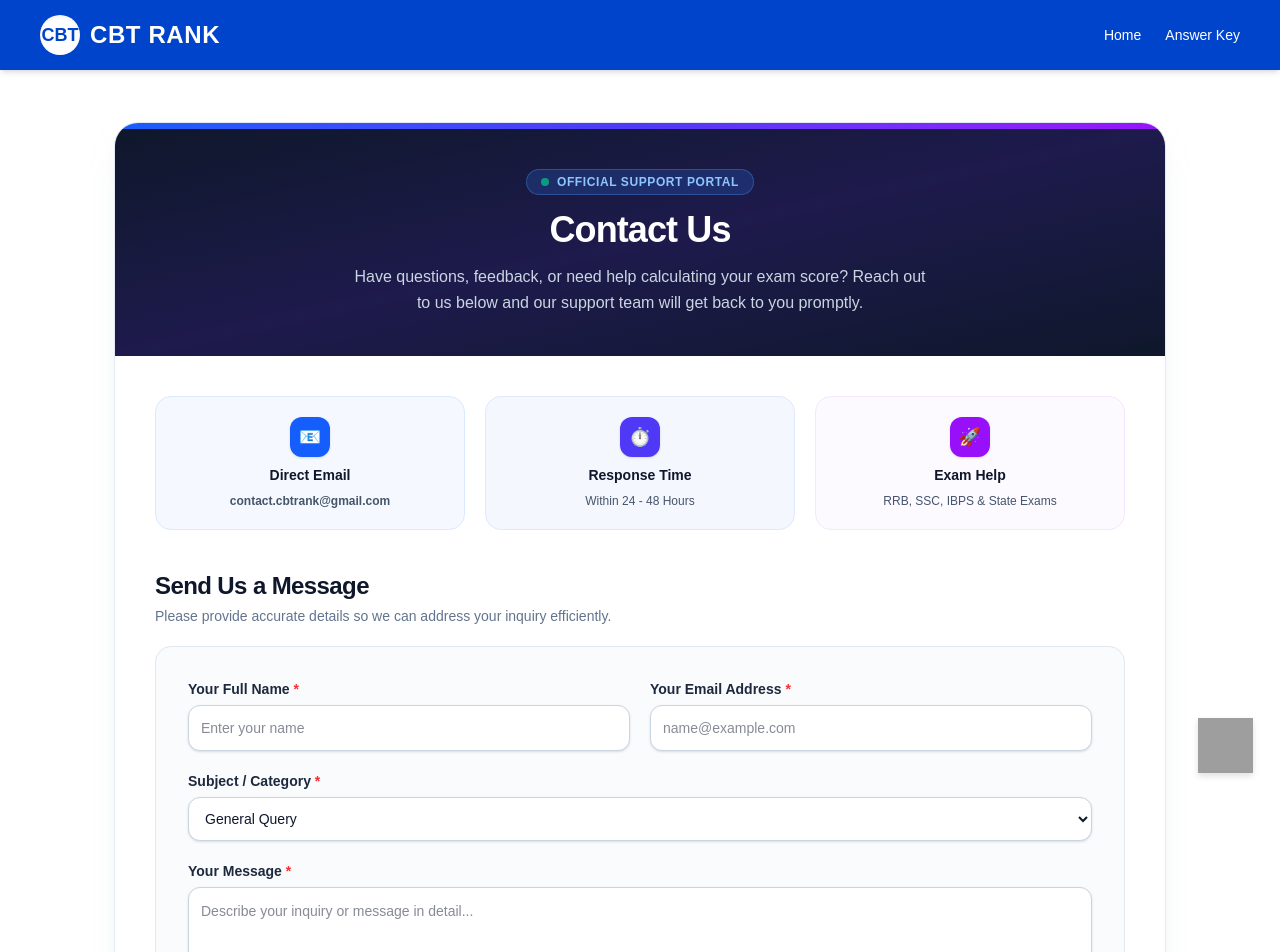
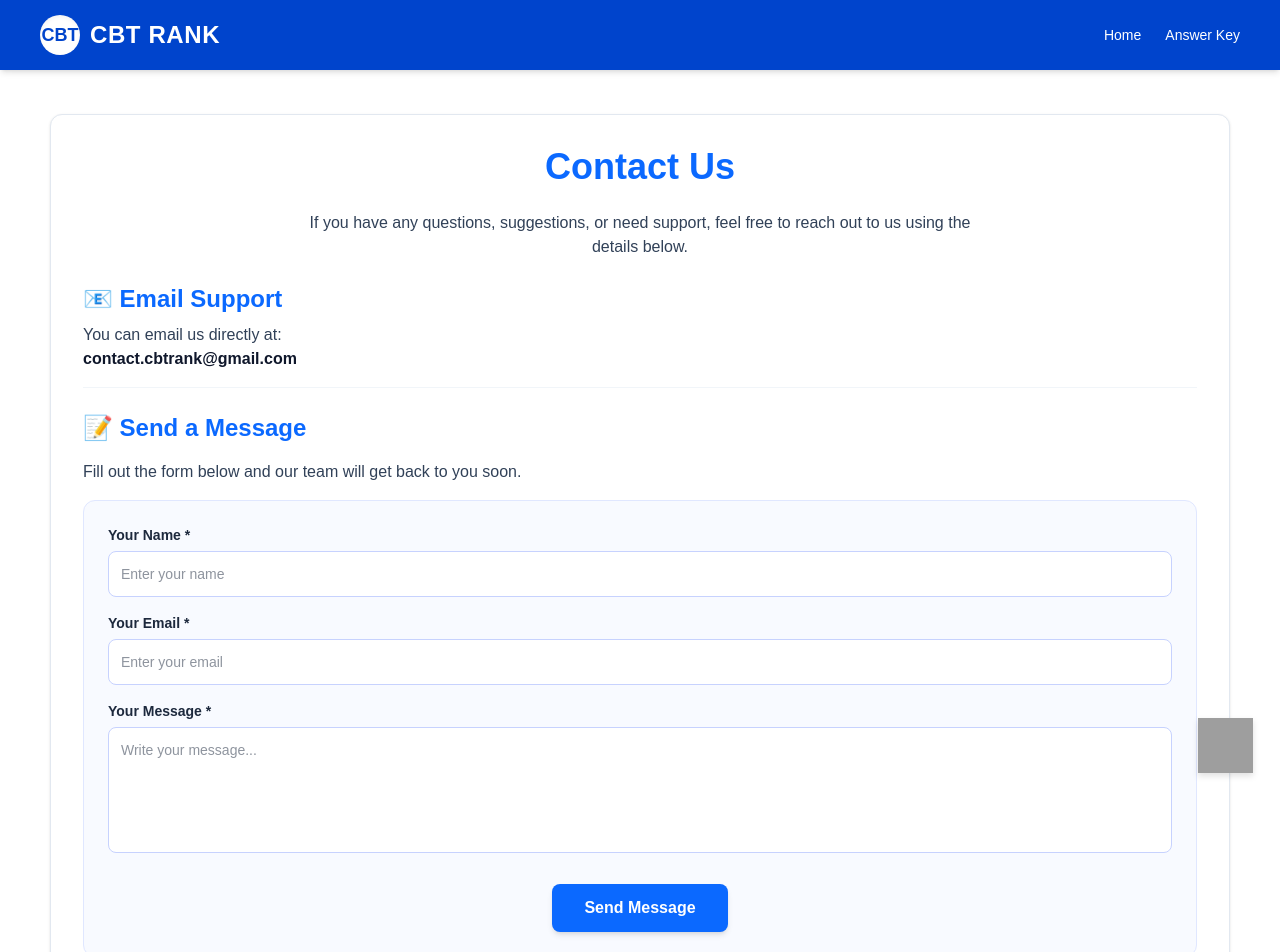
Before and after one commit to rusikakisku-jpg/cbtrank, a Next.js app: page /contact-us in a window 1280 px wide. Shown: the top 952 px of the page. Built offline with nearby package versions, Linux system fonts and the light colour scheme; grey boxes are pictures that could not be loaded.

Commit message:
Restore clean, simple, un-cluttered UI for /contact-us while preserving D1 database storage + Direct Gmail API delivery

```diff
--- a/app/contact-us/page.js
+++ b/app/contact-us/page.js
@@ -6,22 +6,18 @@ import { useState } from 'react';
 export default function ContactUsPage() {
   const [name, setName] = useState('');
   const [email, setEmail] = useState('');
-  const [subject, setSubject] = useState('General Query');
   const [message, setMessage] = useState('');
 
   const [loading, setLoading] = useState(false);
-  const [successMessage, setSuccessMessage] = useState('');
+  const [success, setSuccess] = useState(false);
   const [errorMessage, setErrorMessage] = useState('');
 
   const handleSubmit = async (e) => {
     e.preventDefault();
-    if (!name.trim() || !email.trim() || !message.trim()) {
-      setErrorMessage('Please fill in all required fields.');
-      return;
-    }
+    if (!name.trim() || !email.trim() || !message.trim()) return;
 
     setLoading(true);
-    setSuccessMessage('');
+    setSuccess(false);
     setErrorMessage('');
 
     try {
@@ -31,7 +27,7 @@ export default function ContactUsPage() {
         body: JSON.stringify({
           name: name.trim(),
           email: email.trim(),
-          subject: subject.trim(),
+          subject: 'General Query',
           message: message.trim()
         })
       });
@@ -39,217 +35,116 @@ export default function ContactUsPage() {
       const data = await res.json();
 
       if (data.success) {
-        setSuccessMessage(data.message || 'Your message was sent successfully!');
+        setSuccess(true);
         setName('');
         setEmail('');
-        setSubject('General Query');
         setMessage('');
       } else {
         setErrorMessage(data.message || 'Failed to send message. Please try again.');
       }
     } catch (err) {
-      console.error('Contact Form Submit Exception:', err);
-      setErrorMessage('Network error while submitting. Please check your connection and try again.');
+      console.error('Contact Form Error:', err);
+      setErrorMessage('Network error while submitting. Please try again.');
     } finally {
       setLoading(false);
     }
   };
 
   return (
-    <div className="w-[98%] max-w-[1100px] mx-auto px-3 sm:px-6 py-8 font-sans antialiased text-slate-900">
+    <div className="w-[98%] max-w-[1200px] mx-auto px-2.5 py-6">
+      <div className="bg-white p-6 sm:p-8 rounded-xl border border-slate-200 shadow-sm space-y-6">
 
-      {/* MASTER CARD CONTAINER */}
-      <div className="bg-white border border-slate-200/90 rounded-3xl shadow-xl shadow-slate-200/50 overflow-hidden">
-
-        {/* Top Decorative Gradient Accent Bar */}
-        <div className="h-1.5 bg-gradient-to-r from-blue-600 via-indigo-600 to-purple-600"></div>
-
-        {/* Header Banner */}
-        <div className="bg-gradient-to-br from-slate-900 via-indigo-950 to-slate-900 text-white py-10 px-6 sm:px-10 text-center space-y-3 relative overflow-hidden">
-          <div className="inline-flex items-center gap-2 bg-blue-500/20 border border-blue-400/30 text-blue-300 text-xs font-extrabold px-3.5 py-1 rounded-full uppercase tracking-wider">
-            <span className="w-2 h-2 rounded-full bg-emerald-400 animate-pulse"></span>
-            Official Support Portal
-          </div>
-
-          <h1 className="text-3xl sm:text-4xl font-extrabold tracking-tight text-white leading-tight">
+        <h1 className="text-3xl sm:text-4xl font-bold text-[#0b69ff] text-center">
           Contact Us
         </h1>
 
-          <p className="text-sm sm:text-base text-slate-300 max-w-xl mx-auto font-medium leading-relaxed">
-            Have questions, feedback, or need help calculating your exam score? Reach out to us below and our support team will get back to you promptly.
+        <p className="text-base text-slate-700 text-center max-w-2xl mx-auto">
+          If you have any questions, suggestions, or need support, feel free to reach out to us using the details below.
+        </p>
+
+        <div className="space-y-2 text-center sm:text-left border-b border-slate-100 pb-4">
+          <h2 className="text-xl sm:text-2xl font-bold text-[#0b69ff]">📧 Email Support</h2>
+          <p className="text-base text-slate-700">
+            You can email us directly at:<br />
+            <strong className="text-slate-900 select-all font-semibold">contact.cbtrank@gmail.com</strong>
           </p>
         </div>
 
-        {/* Main Body */}
-        <div className="p-6 sm:p-10 space-y-8">
+        <div className="space-y-4">
+          <h2 className="text-xl sm:text-2xl font-bold text-[#0b69ff]">📝 Send a Message</h2>
+          <p className="text-base text-slate-700">
+            Fill out the form below and our team will get back to you soon.
+          </p>
 
-          {/* Quick Info Grid */}
-          <div className="grid grid-cols-1 md:grid-cols-3 gap-5">
-            <div className="bg-blue-50/60 border border-blue-100 rounded-2xl p-5 space-y-2 text-center">
-              <div className="w-10 h-10 bg-blue-600 text-white rounded-xl flex items-center justify-center mx-auto text-lg shadow-sm">
-                📧
-              </div>
-              <h3 className="font-bold text-slate-900 text-sm">Direct Email</h3>
-              <p className="text-xs text-slate-600 font-semibold select-all">
-                contact.cbtrank@gmail.com
-              </p>
-            </div>
-
-            <div className="bg-indigo-50/60 border border-indigo-100 rounded-2xl p-5 space-y-2 text-center">
-              <div className="w-10 h-10 bg-indigo-600 text-white rounded-xl flex items-center justify-center mx-auto text-lg shadow-sm">
-                ⏱️
-              </div>
-              <h3 className="font-bold text-slate-900 text-sm">Response Time</h3>
-              <p className="text-xs text-slate-600 font-medium">
-                Within 24 - 48 Hours
-              </p>
-            </div>
-
-            <div className="bg-purple-50/60 border border-purple-100 rounded-2xl p-5 space-y-2 text-center">
-              <div className="w-10 h-10 bg-purple-600 text-white rounded-xl flex items-center justify-center mx-auto text-lg shadow-sm">
-                🚀
-              </div>
-              <h3 className="font-bold text-slate-900 text-sm">Exam Help</h3>
-              <p className="text-xs text-slate-600 font-medium">
-                RRB, SSC, IBPS & State Exams
-              </p>
-            </div>
-          </div>
-
-          {/* Contact Form Section */}
-          <div className="space-y-5 pt-2">
-
-            <div>
-              <h2 className="text-xl sm:text-2xl font-extrabold text-slate-900 tracking-tight">
-                Send Us a Message
-              </h2>
-              <p className="text-xs sm:text-sm text-slate-500 mt-1">
-                Please provide accurate details so we can address your inquiry efficiently.
-              </p>
-            </div>
-
-            {/* Success Banner */}
-            {successMessage && (
-              <div className="bg-emerald-50 border border-emerald-200 text-emerald-800 p-4 sm:p-5 rounded-2xl text-xs sm:text-sm font-medium flex items-center gap-3 shadow-sm animate-fade-in">
-                <span className="text-xl">✅</span>
-                <div>
-                  <p className="font-bold text-emerald-900">Message Sent Successfully!</p>
-                  <p className="text-emerald-700">{successMessage}</p>
-                </div>
+          {success && (
+            <div className="bg-emerald-50 border border-emerald-200 text-emerald-800 p-4 rounded-lg text-sm font-medium">
+              ✅ Your message was sent successfully! It has been delivered directly to our Gmail and stored in database.
             </div>
           )}
 
-            {/* Error Banner */}
           {errorMessage && (
-              <div className="bg-red-50 border border-red-200 text-red-800 p-4 sm:p-5 rounded-2xl text-xs sm:text-sm font-medium flex items-center gap-3 shadow-sm animate-fade-in">
-                <span className="text-xl">⚠️</span>
-                <div>
-                  <p className="font-bold text-red-900">Submission Error</p>
-                  <p className="text-red-700">{errorMessage}</p>
-                </div>
+            <div className="bg-red-50 border border-red-200 text-red-800 p-4 rounded-lg text-sm font-medium">
+              ⚠️ {errorMessage}
             </div>
           )}
 
-            <form onSubmit={handleSubmit} className="bg-slate-50/70 border border-slate-200 p-6 sm:p-8 rounded-2xl space-y-5">
-
-              <div className="grid grid-cols-1 sm:grid-cols-2 gap-5">
+          <form onSubmit={handleSubmit} className="bg-[#f8faff] border border-[#e0e7ff] p-5 sm:p-6 rounded-xl space-y-4">
             <div>
-                  <label className="block text-xs sm:text-sm font-bold text-slate-800 mb-1.5">
-                    Your Full Name <span className="text-red-500">*</span>
-                  </label>
+              <label className="block text-sm font-semibold text-slate-800 mb-1.5">Your Name *</label>
               <input
                 type="text"
                 required
                 placeholder="Enter your name"
                 value={name}
                 onChange={(e) => setName(e.target.value)}
-                    className="w-full bg-white border border-slate-300 focus:border-blue-600 text-xs sm:text-sm rounded-xl p-3 outline-none text-slate-900 shadow-sm transition-colors"
+                className="w-full bg-white border border-[#c7d2fe] focus:border-[#6366f1] text-sm rounded-lg p-3 outline-none text-slate-800"
               />
             </div>
 
             <div>
-                  <label className="block text-xs sm:text-sm font-bold text-slate-800 mb-1.5">
-                    Your Email Address <span className="text-red-500">*</span>
-                  </label>
+              <label className="block text-sm font-semibold text-slate-800 mb-1.5">Your Email *</label>
               <input
                 type="email"
                 required
-                    placeholder="name@example.com"
+                placeholder="Enter your email"
                 value={email}
                 onChange={(e) => setEmail(e.target.value)}
-                    className="w-full bg-white border border-slate-300 focus:border-blue-600 text-xs sm:text-sm rounded-xl p-3 outline-none text-slate-900 shadow-sm transition-colors"
+                className="w-full bg-white border border-[#c7d2fe] focus:border-[#6366f1] text-sm rounded-lg p-3 outline-none text-slate-800"
               />
-                </div>
             </div>
 
             <div>
-                <label className="block text-xs sm:text-sm font-bold text-slate-800 mb-1.5">
-                  Subject / Category <span className="text-red-500">*</span>
-                </label>
-                <select
-                  value={subject}
-                  onChange={(e) => setSubject(e.target.value)}
-                  className="w-full bg-white border border-slate-300 focus:border-blue-600 text-xs sm:text-sm rounded-xl p-3 outline-none text-slate-900 shadow-sm transition-colors"
-                >
-                  <option value="General Query">General Query</option>
-                  <option value="Exam Scorecard / Answer Key Issue">Exam Scorecard / Answer Key Issue</option>
-                  <option value="Bug Report / Website Problem">Bug Report / Website Problem</option>
-                  <option value="Business & Sponsorship">Business & Sponsorship</option>
-                  <option value="Feedback & Suggestions">Feedback & Suggestions</option>
-                </select>
-              </div>
-
-              <div>
-                <label className="block text-xs sm:text-sm font-bold text-slate-800 mb-1.5">
-                  Your Message <span className="text-red-500">*</span>
-                </label>
+              <label className="block text-sm font-semibold text-slate-800 mb-1.5">Your Message *</label>
               <textarea
                 rows="5"
                 required
-                  placeholder="Describe your inquiry or message in detail..."
+                placeholder="Write your message..."
                 value={message}
                 onChange={(e) => setMessage(e.target.value)}
-                  className="w-full bg-white border border-slate-300 focus:border-blue-600 text-xs sm:text-sm rounded-xl p-3 outline-none text-slate-900 resize-none shadow-sm transition-colors leading-relaxed"
+                className="w-full bg-white border border-[#c7d2fe] focus:border-[#6366f1] text-sm rounded-lg p-3 outline-none text-slate-800 resize-none"
               ></textarea>
             </div>
 
-              <div className="pt-2 text-center">
+            <div className="text-center pt-2">
               <button
                 type="submit"
                 disabled={loading}
-                  className="w-full sm:w-auto bg-gradient-to-r from-blue-600 via-blue-700 to-indigo-800 hover:opacity-95 text-white font-bold text-sm sm:text-base px-10 py-3.5 rounded-xl shadow-lg hover:shadow-xl transition-all disabled:opacity-50 flex items-center justify-center gap-2 mx-auto"
+                className="bg-[#0b69ff] hover:bg-[#0044cc] text-white font-bold text-base px-8 py-3 rounded-lg shadow-md transition-colors disabled:opacity-50 inline-flex items-center justify-center gap-2"
               >
-                  {loading ? (
-                    <>
-                      <svg className="w-5 h-5 animate-spin text-white" fill="none" viewBox="0 0 24 24">
-                        <circle className="opacity-25" cx="12" cy="12" r="10" stroke="currentColor" strokeWidth="4"></circle>
-                        <path className="opacity-75" fill="currentColor" d="M4 12a8 8 0 018-8V0C5.373 0 0 5.373 0 12h4zm2 5.291A7.962 7.962 0 014 12H0c0 3.042 1.135 5.824 3 7.938l3-2.647z"></path>
-                      </svg>
-                      <span>Sending Message...</span>
-                    </>
-                  ) : (
-                    <>
-                      <span>Send Message 🚀</span>
-                    </>
-                  )}
+                {loading ? 'Sending Message...' : 'Send Message'}
               </button>
             </div>
-
           </form>
-
         </div>
 
-          {/* Footer Note */}
-          <div className="pt-4 border-t border-slate-100 text-center">
-            <p className="text-xs text-slate-500">
-              🔒 Your privacy is important to us. Submitted information is used strictly to respond to your inquiry.
+        <div className="space-y-2 pt-2 border-t border-slate-100">
+          <h2 className="text-xl font-bold text-[#0b69ff]">📝 Important Note</h2>
+          <p className="text-base text-slate-700">
+            We reply to all queries within 24-48 hours. Make sure your email address is entered correctly so we can respond.
           </p>
         </div>
 
       </div>
-
-      </div>
-
     </div>
   );
 }
```
Lines whose indentation alone changed are shown as unchanged.
